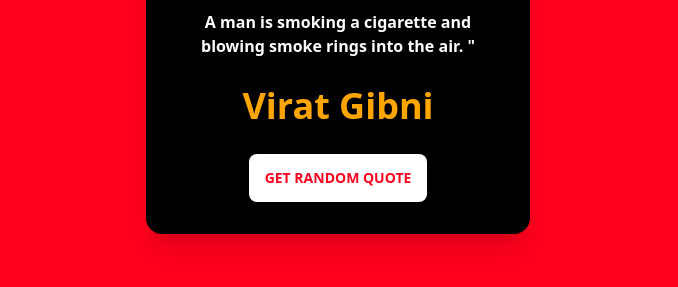
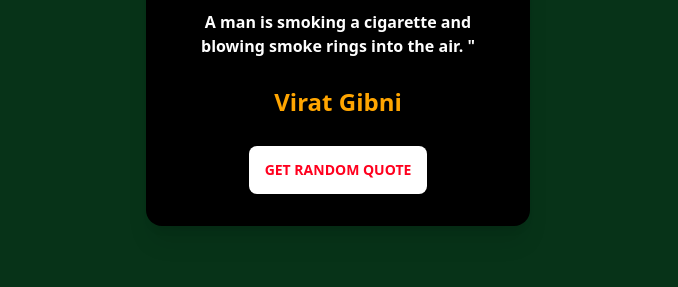
Before and after one commit to Md-Nadim-Mir/Random-Quote-Generate-api, a plain HTML site: page index.html in a window 1280 px wide. Shown: the part 423-710 px from the top of the page, without its empty margins (302-980 px from the left). Drawn offline with nearby package versions, Linux system fonts and the light colour scheme.

Commit message:
all is ok

```diff
--- a/index.html
+++ b/index.html
@@ -22,7 +22,7 @@
          body{
 
             height: 1200px;
-            background-color: rgb(255, 0, 30);
+            background-color: rgb(7, 51, 24);
          }
 
     </style>
@@ -59,12 +59,12 @@
 
 
               <!-- author -->
-              <p id="author" class="mb-5 text-4xl text-[orange] font-bold">Virat Gibni</p>
+              <p id="author" class="mb-5 text-2xl text-[orange] font-bold">Virat Gibni</p>
 
               <!-- quote generate button -->
 
               <div class="card-actions justify-center">
-                <button id="quote_button" class="btn bg-[white] hover:bg-[#424607] text-[#FF001E] font-bold outline-none border-none hover:outline-none hover:border-none hover:text-[#FF001E]hover:font-extrabold">Get Random Quote</button>
+                <button id="quote_button" class="btn bg-[white] hover:bg-[#4618ab] text-[#FF001E] font-bold outline-none border-none hover:outline-none hover:border-none hover:text-[#FF001E]hover:font-extrabold">Get Random Quote</button>
               </div>
 
             </div>
```
